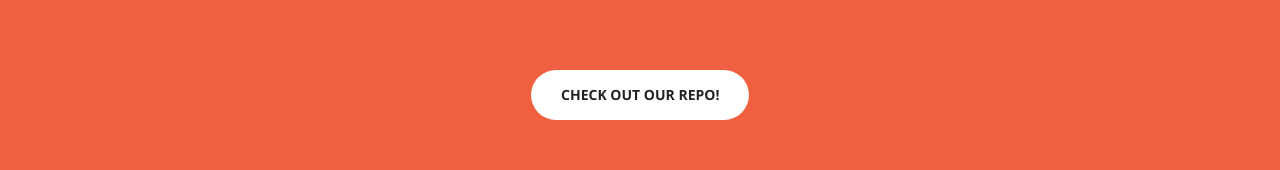
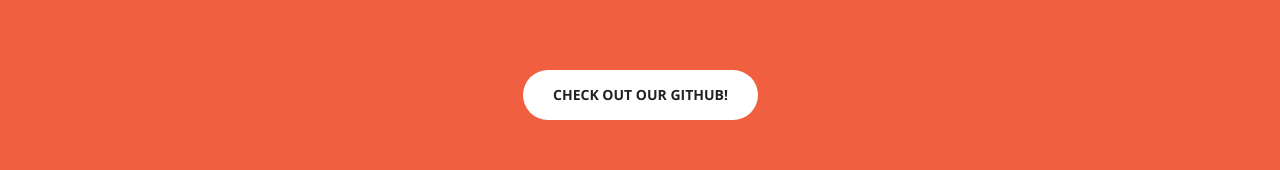
Before and after one commit to avancemos/avancemos.github.io, a website: page index.html in a window 1280 px wide. Shown: the part 2579-2749 px from the top of the page. Drawn offline with nearby package versions, Linux system fonts and the light colour scheme.

Commit message:
Updated Links on Website

```diff
--- a/index.html
+++ b/index.html
@@ -143,7 +143,7 @@
                 <p>Images taken in Snapchat are uploaded to the Avancemos servers where they are modifeid to contain advertisements for our corporate sponsors. Avancemos-modified images are then sent to their recipients.</p>
                 <p>Is it a Porsche or a Mercedes?</p>
                 <img src="snapchat.png" style="height:600px">
-                <a href="https://github.com/avancemos" class="btn btn-default btn-xl sr-button">Check Out our Repo!</a>
+                <a href="https://github.com/avancemos" class="btn btn-default btn-xl sr-button">Check Out our Github!</a>
             </div>
         </div>
     </aside>
```
